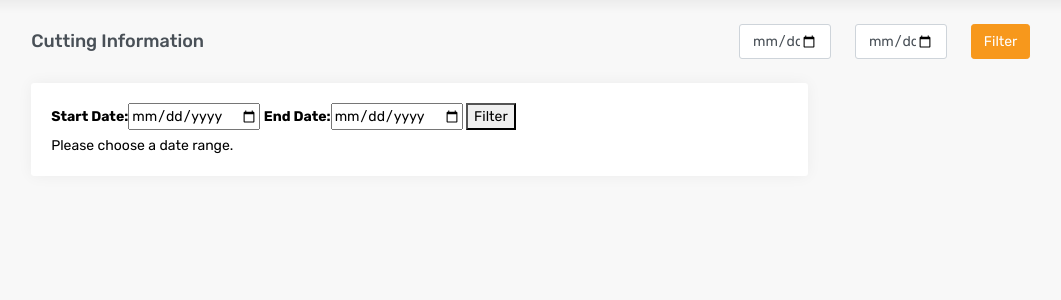
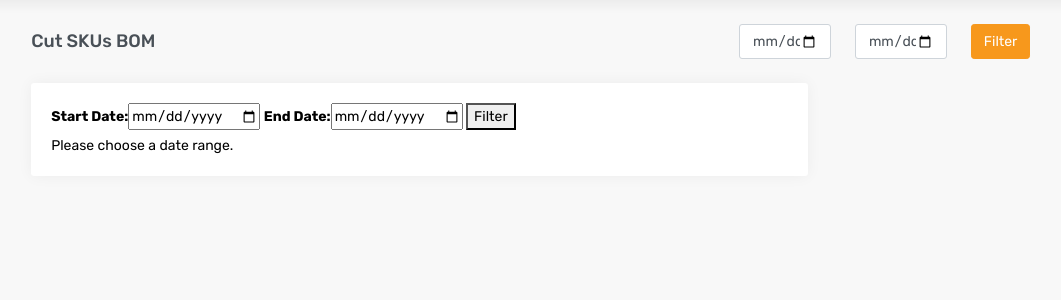
Before and after one commit to iamnickatuti/htdocs, a PHP site: page /qbBom/qbupload.php in a window 1280 px wide. Shown: the part 126-426 px from the top of the page, without its empty margins (87-1148 px from the left). Run offline with PHP 8.4, Linux system fonts and the light colour scheme; the visitor is signed in with stand-in values (Sample User, id 1); some libraries are stand-ins or nearby versions.

Commit message:
Merge remote-tracking branch 'origin/main'

```diff
--- a/qbBom/qbupload.php
+++ b/qbBom/qbupload.php
@@ -41,7 +41,7 @@ include '../parts/header.php';
                     <div class="col-12">
                         <div class="page-title-box d-flex align-items-center justify-content-between">
                             <h4 class="mb-0 font-size-18">
-                                Cutting Information
+                                Cut SKUs BOM
                             </h4>
                             <div class="col-4 float-right">
                                 <form method="post" action="">
@@ -547,3 +547,6 @@ else{
                 </div>
             </div>
         </div>
+    </div>
+</div>
+</body>
--- a/qbBom/qbuploadrecycle.php
+++ b/qbBom/qbuploadrecycle.php
@@ -40,7 +40,7 @@ include '../parts/header.php';
                 <div class="col-12">
                     <div class="page-title-box d-flex align-items-center justify-content-between">
                         <h4 class="mb-0 font-size-18">
-                            Cutting Information
+                           Recycle BOM
                         </h4>
                         <div class="col-4 float-right">
                             <form method="post" action="">
@@ -535,3 +535,4 @@ else{
 </div>
 </div>
 </div>
+    </body>
```
